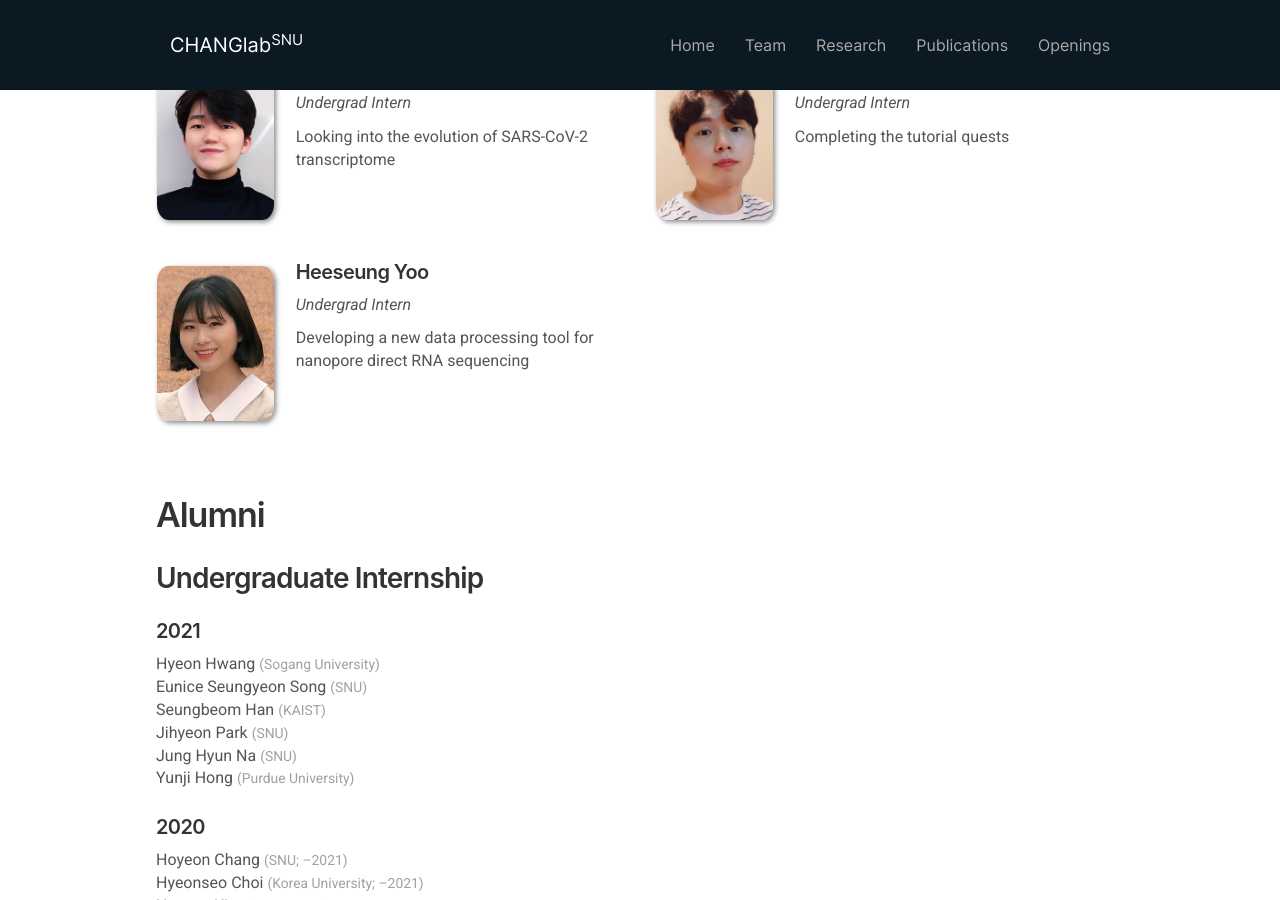
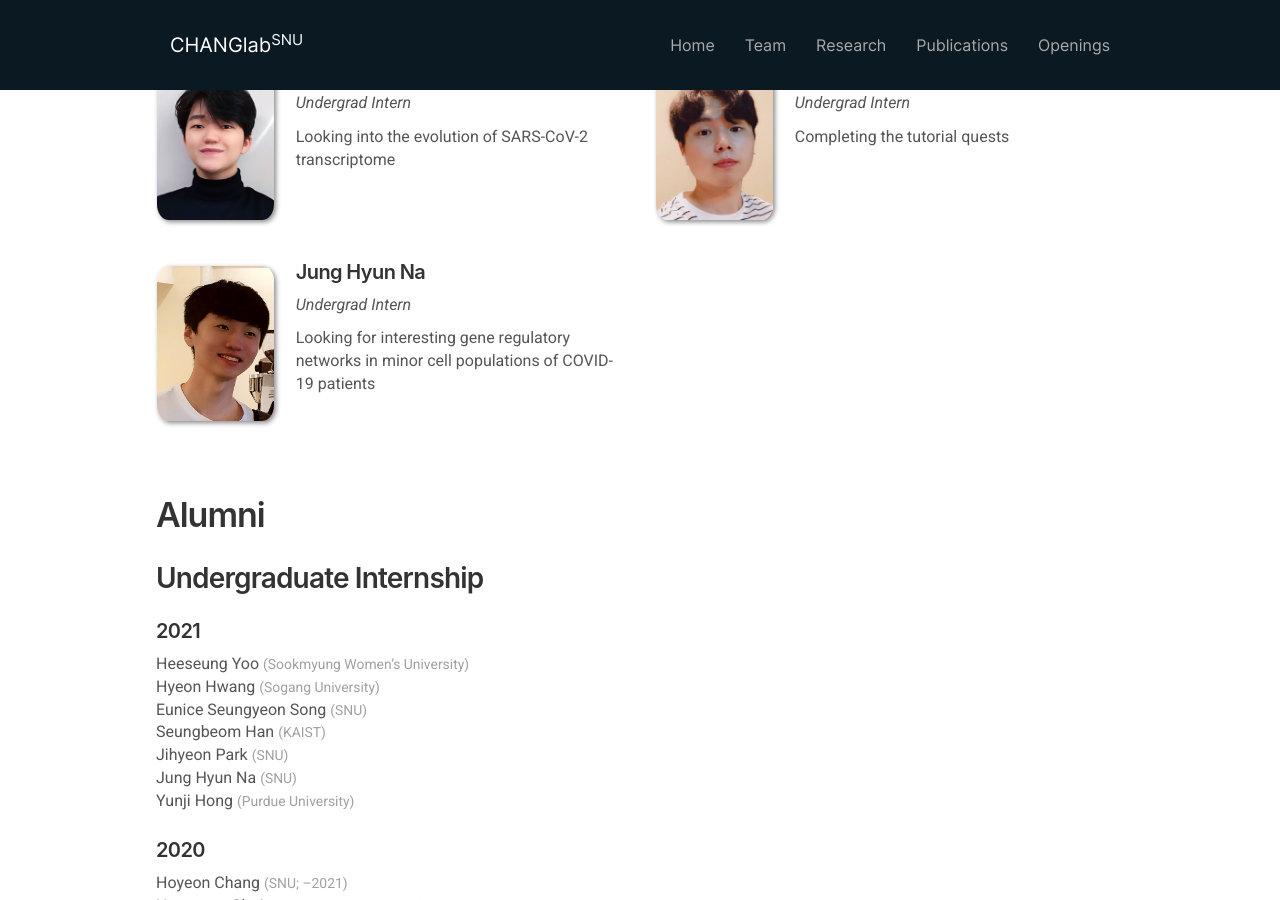
Before and after one commit to ChangLabSNU/ChangLabSNU.github.io, a Jekyll site: the page built from _pages/team.md, in a window 1280 px wide and 900 px high, scrolled down 1339 px. Built offline with Jekyll 4.4.1, drawn with Linux system fonts in a browser that asks for light colours; nearby versions of some CDN libraries; some web fonts are replaced.

Commit message:
Update Heeseung and Jung Hyun's status.

```diff
--- a/_data/alumni_interns.yml
+++ b/_data/alumni_interns.yml
@@ -1,3 +1,8 @@
+- name: Heeseung Yoo
+  year_begin: 2021
+  year_end: 2021
+  affiliation_then: Sookmyung Women's University
+
 - name: Hyeon Hwang
   year_begin: 2021
   year_end: 2021
--- a/_data/visitors.yml
+++ b/_data/visitors.yml
@@ -8,7 +8,7 @@
   info: Undergrad Intern
   intro: "Completing the tutorial quests"
 
-- name: Heeseung Yoo
-  photo: hsyoo-thumb.jpg
+- name: Jung Hyun Na
+  photo: jhna-thumb.jpg
   info: Undergrad Intern
-  intro: "Developing a new data processing tool for nanopore direct RNA sequencing"
+  intro: "Looking for interesting gene regulatory networks in minor cell populations of COVID-19 patients"
```
